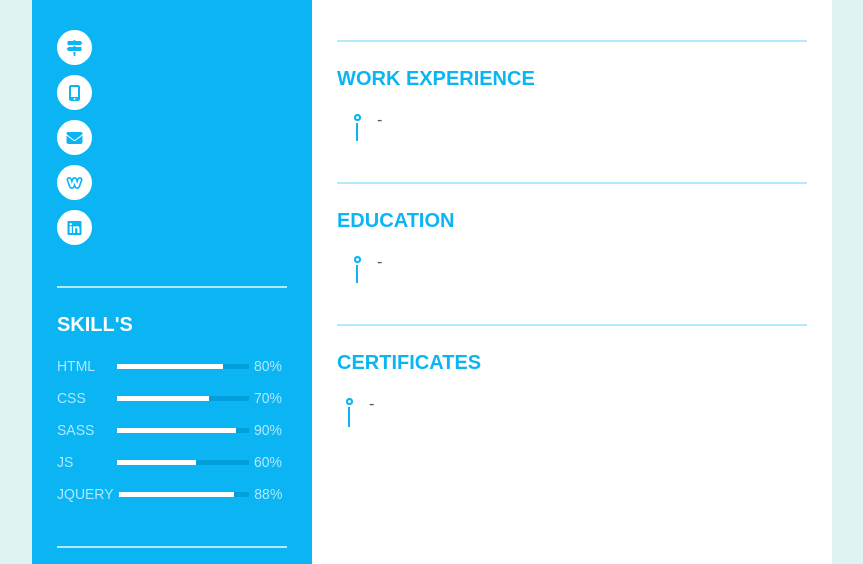
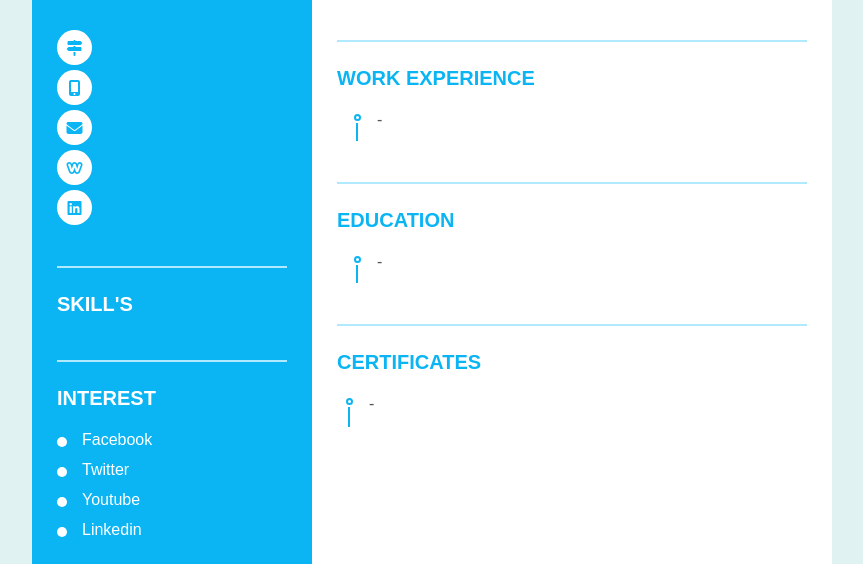
Before and after one commit to KarimovFarda/resume-builder-app, a React (Create React App) app: page /template in a window 1280 px wide. Shown: the part 159-723 px from the top of the page, without its empty margins (208-1071 px from the left). Built offline with nearby package versions, Linux system fonts and the light colour scheme; some icons are missing.

Commit message:
skills-added

```diff
--- a/src/components/form/resumeForm.js
+++ b/src/components/form/resumeForm.js
@@ -1,4 +1,4 @@
-import React, {useState} from 'react'
+import React, {useState,useEffect} from 'react'
 import './resumeForm.scss'
 import { useHistory } from 'react-router'
 export const ResumeForm = (props) => {
@@ -20,13 +20,21 @@ export const ResumeForm = (props) => {
     const [jobStartDate, setJobStartDate] = useState("")
     const [jobEndDate, setJobEndDate] = useState("")
     const [image, setImage] = useState(null)
+    const [skillName,setSkillName] = useState("")
     const [skills,setSkills] = useState([])
     const [skillCount,setSkillCount] = useState(0)
    function formSubmitted(e){
        e.preventDefault()
-        props.getValue({fullname : fullName,image:image,address : address,phoneNumber : phoneNumber,email : email, linkedinAccount : linkedinAccount,websiteUrl : websiteUrl,title:title,about:about,universityName:universityName,profession:profession,educationStartDate:educationStartDate,educationEndDate:educationEndDate,companyName:companyName,positionName:positionName,jobStartDate:jobStartDate,jobEndDate:jobEndDate})
+        props.getValue({fullname : fullName,image:image,skills:skills,address : address,phoneNumber : phoneNumber,email : email, linkedinAccount : linkedinAccount,websiteUrl : websiteUrl,title:title,about:about,universityName:universityName,profession:profession,educationStartDate:educationStartDate,educationEndDate:educationEndDate,companyName:companyName,positionName:positionName,jobStartDate:jobStartDate,jobEndDate:jobEndDate})
         history.push("/template")
    }
+   useEffect(() => {
+     if(skillName){
+    skills.push(skillName)
+    setSkills(skills)
+    setSkillName("")
+     }
+   },[skillCount])
     return (
 
 <form onSubmit={formSubmitted}>
@@ -146,13 +154,25 @@ export const ResumeForm = (props) => {
 
   <div className="line-break"></div>
   <h2>Skills</h2>
+  <label htmlFor="job-1__details" class="input-group-label">Add Skills</label>
 
-  <div className="form-group">
-    <label htmlFor="job-1__details">Add Skills</label>
-    <input type="text" className="form-control"/>
-    <button class="btn btn-info">Add</button>
+  <div className="input-group">
+    <input type="text" value={skillName} onChange={(e) => setSkillName(e.target.value)} className="form-control"/>
+    <button class="btn btn-info input-group-text" onClick={(e) => {setSkillCount(skillCount + 1);e.preventDefault()}} >Add</button>
+
   </div>
-
+  <div class="d-flex w-100">
+  {skills && skills.map(function(item){
+    return (
+      <div class="alert alert-secondary alert-dismissible fade show " role="alert">
+    <strong>{item}</strong>
+    <button  type="button" class="button-close" data-dismiss="alert" aria-label="Close" onClick={() => {skills.splice(skills.indexOf(item),1);setSkillCount(skillCount-1);setSkills(skills)}}>
+    &times;
+    </button>
+  </div>
+    )
+  })}
+  </div>
   {/* <div className="line-break"></div>
 
   <h3>Past Job</h3>
--- a/src/components/form/resumeForm.scss
+++ b/src/components/form/resumeForm.scss
@@ -80,7 +80,17 @@ form h3 {
 .form-group:hover {
   border-left: 3px solid #64FFDA;
 }
+.input-group {
+  box-sizing: border-box;
+  width: 100%;
+  padding: 16px 32px;
+  border-left: 3px solid transparent;
+  transition: 0.2s all;
+}
 
+.input-group:hover {
+  border-left: 3px solid #64FFDA;
+}
 .form-date-group {
   display: flex;
   box-sizing: border-box;
@@ -108,6 +118,17 @@ form h3 {
   font-size: 1rem;
   color: rgba(0, 0, 0, 0.7);
   display: block;
+}
+.input-group label {
+  font-weight: bold;
+  margin-bottom: 4px;
+  font-size: 1rem;
+  color: rgba(0, 0, 0, 0.7);
+  display: block;
+}
+.input-group-label{
+  margin-right: auto;
+  padding-left: 32px;
 }
 .col label{
   font-weight: bold;
@@ -164,7 +185,7 @@ textarea:focus {
 input[type=submit] {
   background: #1DE9B6;
   padding: 8px 16px;
-  color: white;
+  color: black;
   font-weight: bold;
   font-family: inherit;
   letter-spacing: 0.3px;
@@ -215,3 +236,24 @@ input[type=submit]:active {
   color:black;
   text-decoration: none;
 }
+.d-flex {
+  padding-left: 32px;
+}
+.d-flex div{
+  margin: 0 8px;
+}
+
+.alert-dismissible{
+  padding-right: 0 !important;
+}
+.alert{
+  padding:0.5rem 0.2rem 0.5rem 1rem !important;
+}
+.button-close{
+  border: none;
+  background-color: transparent;
+  padding:0 8px;
+}
+.btn-info{
+  background-color: #1DE9B6 !important;
+}
--- a/src/components/templates/resumeTemplate.js
+++ b/src/components/templates/resumeTemplate.js
@@ -1,6 +1,7 @@
 import React from 'react'
 import './resumeTemplate.scss'
 export const ResumeTemplate = (props) => {
+  console.log(props.formValues.skills)
   return (
 <div class="resume">
    <div class="resume_left">
@@ -61,51 +62,17 @@ export const ResumeTemplate = (props) => {
            <p class="bold">skill's</p>
          </div>
          <ul>
-           <li>
-             <div class="skill_name">
-               HTML
-             </div>
-             <div class="skill_progress">
-               <span style={{width: "80%"}}></span>
-             </div>
-             <div class="skill_per">80%</div>
-           </li>
-           <li>
-             <div class="skill_name">
-               CSS
-             </div>
-             <div class="skill_progress">
-               <span style={{width: "70%"}}></span>
-             </div>
-             <div class="skill_per">70%</div>
-           </li>
-           <li>
-             <div class="skill_name">
-               SASS
-             </div>
-             <div class="skill_progress">
-               <span style={{width: "90%"}}></span>
-             </div>
-             <div class="skill_per">90%</div>
-           </li>
-           <li>
-             <div class="skill_name">
-               JS
-             </div>
-             <div class="skill_progress">
-               <span style={{width: "60%"}}></span>
-             </div>
-             <div class="skill_per">60%</div>
-           </li>
-           <li>
-             <div class="skill_name">
-               JQUERY
-             </div>
-             <div class="skill_progress">
-               <span style={{width: '88%'}}></span>
-             </div>
-             <div class="skill_per">88%</div>
-           </li>
+           {props.formValues.skills && props.formValues.skills.map((item) => {
+             return (
+              <li class="skill_name">
+              <div class="icon-interest">
+                </div>
+                  {item}
+              </li>
+             )
+           })}
+
+
          </ul>
        </div>
        <div class="resume_item resume_social">
--- a/src/components/templates/resumeTemplate.scss
+++ b/src/components/templates/resumeTemplate.scss
@@ -289,7 +289,7 @@
 
   .resume .resume_left ul li {
     display: flex;
-    margin-bottom: 10px;
+    margin-bottom: 5px;
     align-items: center;
   }
 
@@ -332,14 +332,15 @@
 
   .resume .resume_left .resume_skills ul li {
     display: flex;
-    margin-bottom: 10px;
-    color: #b1eaff;
-    justify-content: space-between;
+    // color: #b1eaff;
+    color: white;
+    font-weight: 500;
     align-items: center;
+    font-size: 1rem;
   }
 
   .resume .resume_left .resume_skills ul li .skill_name {
-    width: 25%;
+    font-size: 1rem;
   }
 
   .resume .resume_left .resume_skills ul li .skill_progress {
```
